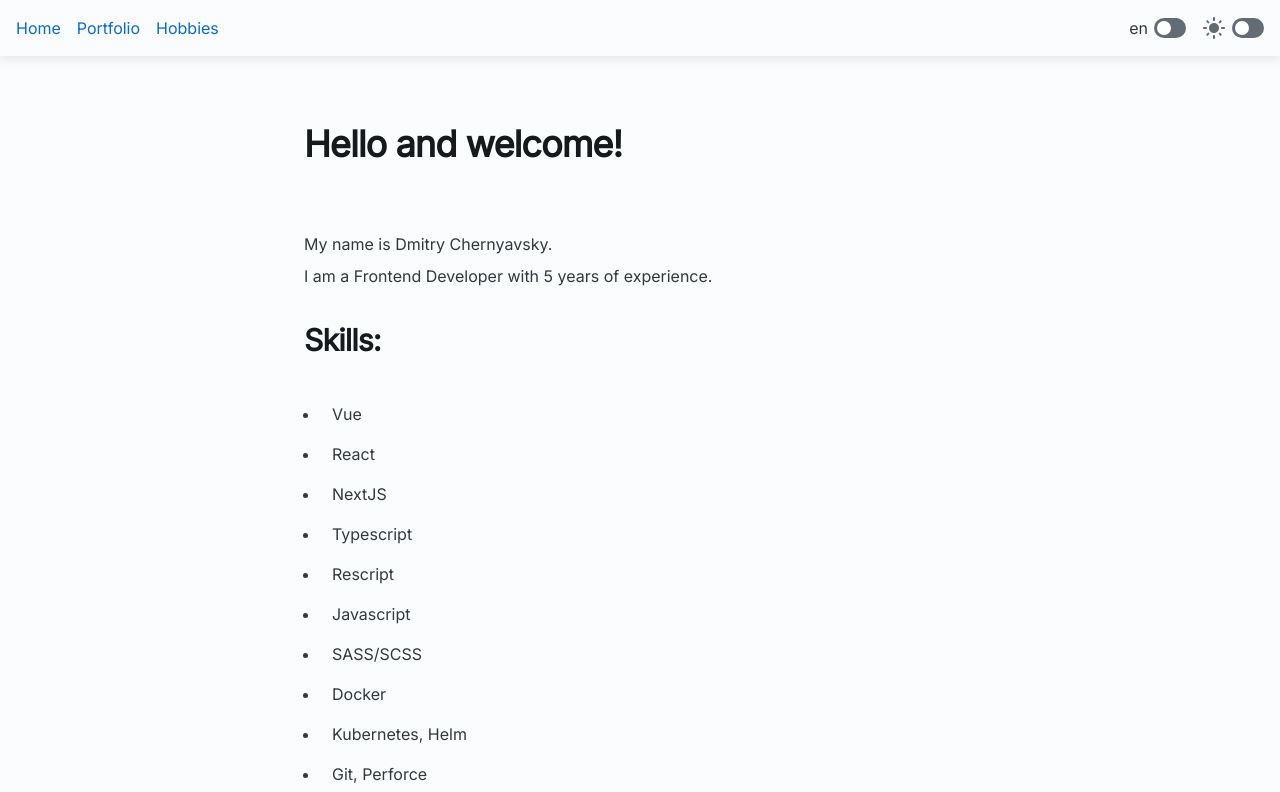
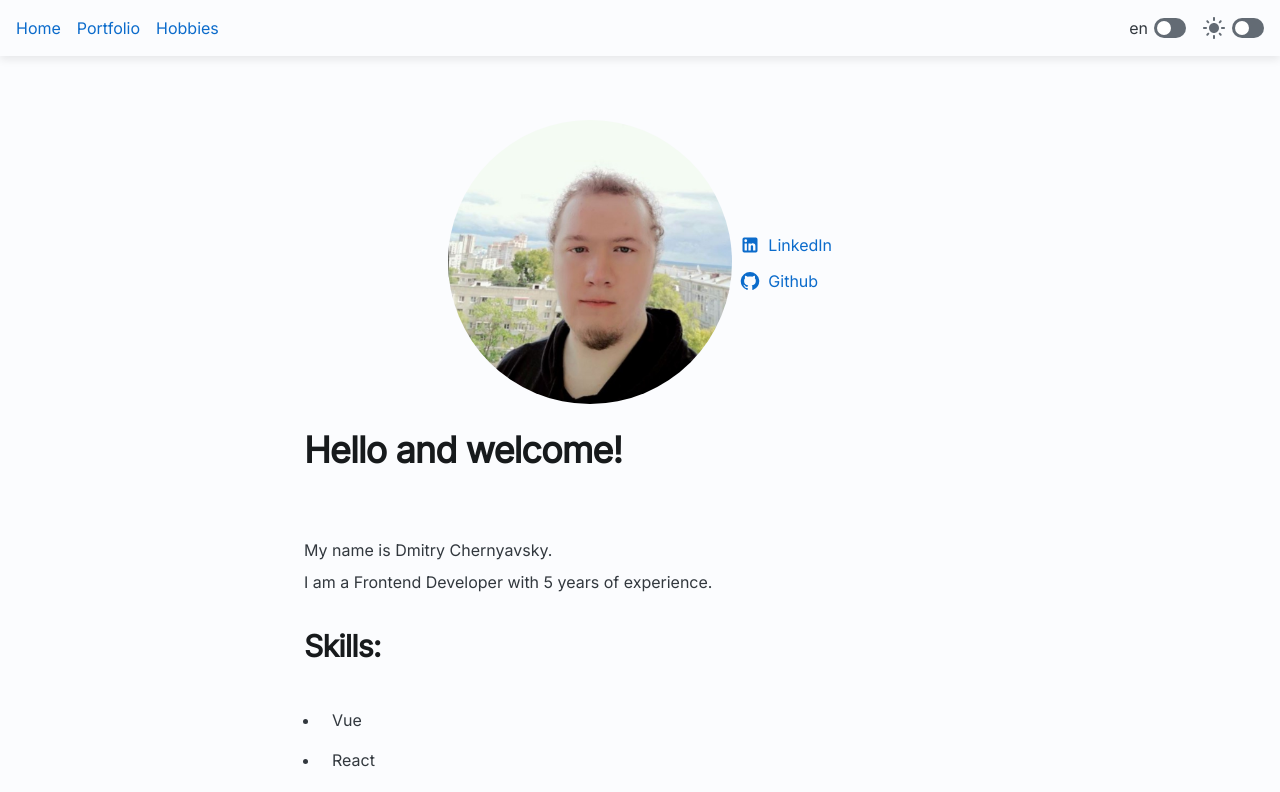
Before and after one commit to themrdemonized/portfolio-react, a Next.js app: page / in a window 1280 px wide. Shown: the top 792 px of the page. Built offline with nearby package versions, Linux system fonts and the light colour scheme.

Commit message:
profilepic

```diff
--- a/src/components/Header/Header.module.scss
+++ b/src/components/Header/Header.module.scss
@@ -1,6 +1,6 @@
 .header {
 	box-shadow: 0px 4px 8px rgba(0, 0, 0, 0.08);
-  z-index: 1;
+  z-index: 10;
   position: sticky;
   top: 0;
 }
--- /dev/null
+++ b/src/components/ProfilePicWithLinks/ProfilePicWithLinks.tsx
@@ -0,0 +1,55 @@
+import profilePic from '@/../public/assets/profile.jpg'
+import { useDict } from '@/dictionary/DictionaryContext'
+import Image from "next/image"
+import LinkedIn from '@mui/icons-material/LinkedIn'
+import Github from '@mui/icons-material/GitHub'
+import MyLink from '../Link/MyLink'
+
+export default function ProfilePicWithLinks() {
+    const {dict} = useDict()
+    return (
+        <div className='flex items-center gap-2 max-w-sm'>
+            <div className=''>
+                <MyLink
+                    href='https://www.linkedin.com/in/dmitry-chernyavsky-a2322b284/'
+                    target='_blank'
+                    rel='noopener noreferrer'
+                    style={{
+                        border: 'none!important'
+                    }}
+                >
+                    <span className='block rounded-full overflow-hidden'>
+                        <Image
+                            src={profilePic}
+                            alt={dict.name}
+                        />
+                    </span>
+                </MyLink>
+            </div>
+            <div className='space-y-2'>
+                <MyLink
+                    href='https://www.linkedin.com/in/dmitry-chernyavsky-a2322b284/'
+                    target='_blank'
+                    rel='noopener noreferrer'
+                    style={{
+                        whiteSpace: 'nowrap'
+                    }}
+                >
+                    <LinkedIn/>
+                    <span>LinkedIn</span>
+                </MyLink>
+                <MyLink
+                    href='https://github.com/themrdemonized'
+                    target='_blank'
+                    rel='noopener noreferrer'
+                    style={{
+                        whiteSpace: 'nowrap'
+                    }}
+                >
+                    <Github/>
+                    <span>Github</span>
+                </MyLink>
+            </div>
+        </div>
+    )
+}
--- a/src/dictionary/data/en.js
+++ b/src/dictionary/data/en.js
@@ -1,6 +1,7 @@
 export default {
   stack: "Stack",
   devdate: "Development period",
+  name: "Dmitry Chernyavsky",
   head: {
     title: "Dmitry Chernyavsky",
   },
--- a/src/dictionary/data/ru.js
+++ b/src/dictionary/data/ru.js
@@ -1,6 +1,7 @@
 export default {
   stack: "Стэк",
   devdate: "Период разработки",
+  name: "Дмитрий Чернявский",
   head: {
     title: "Дмитрий Чернявский",
   },
--- a/src/pages/api/hello.ts
+++ /dev/null
@@ -1,13 +0,0 @@
-// Next.js API route support: https://nextjs.org/docs/api-routes/introduction
-import type { NextApiRequest, NextApiResponse } from 'next'
-
-type Data = {
-  name: string
-}
-
-export default function handler(
-  req: NextApiRequest,
-  res: NextApiResponse<Data>
-) {
-  res.status(200).json({ name: 'John Doe' })
-}
--- a/src/pages/index.tsx
+++ b/src/pages/index.tsx
@@ -2,11 +2,12 @@ import Animatable from "@/components/Animatable"
 import { useDict } from "@/dictionary/DictionaryContext"
 import { getHeadTags } from "./_app"
 import { List, ListItem, Typography } from "@mui/joy"
+import ProfilePicWithLinks from "@/components/ProfilePicWithLinks/ProfilePicWithLinks"
 
 export default function Home() {
 	const {dict} = useDict()
 	const nl2p = (text: string) => {
-		const lines = text.split("\n")
+		const lines = text.trim().split("\n")
 		const newLines = lines.map((value, index) => <Typography level="body-md" marginBottom={1} key={value}>{value}</Typography>)
 		return newLines
 	}
@@ -29,6 +30,9 @@ export default function Home() {
 		<>
 			{getHeadTags({title: dict.index.title})}
 			<Animatable>
+				<div className="mb-4 flex justify-center items-center">
+					<ProfilePicWithLinks/>
+				</div>
 				<div>
 					<Typography level="h1" marginBottom={8}>
 						{dict.index.hello}
--- a/src/pages/portfolio.tsx
+++ b/src/pages/portfolio.tsx
@@ -54,7 +54,7 @@ export default function Portfolio() {
 						links={
 							<>
 								<div>
-									<MyLink target="_blank" rel="noopener noreferrer" href="fdfs">
+									<MyLink target="_blank" rel="noopener noreferrer" href="https://github.com/themrdemonized/portfolio-react">
 										<Github />
 										<span>Github</span>
 									</MyLink>
```
Also changed, not shown: public/assets/profile.jpg (added).
